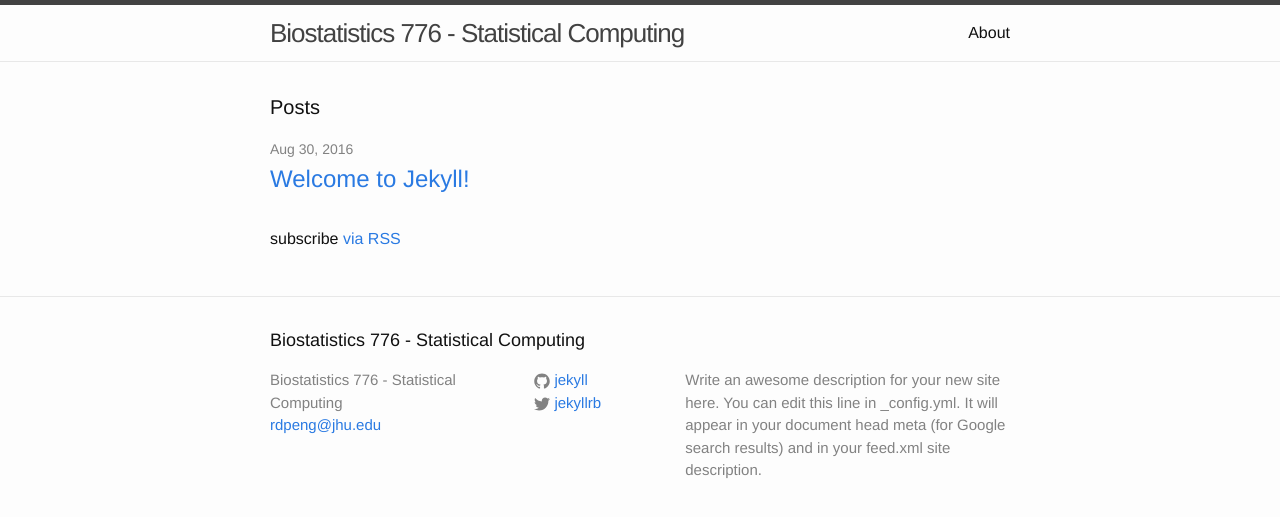
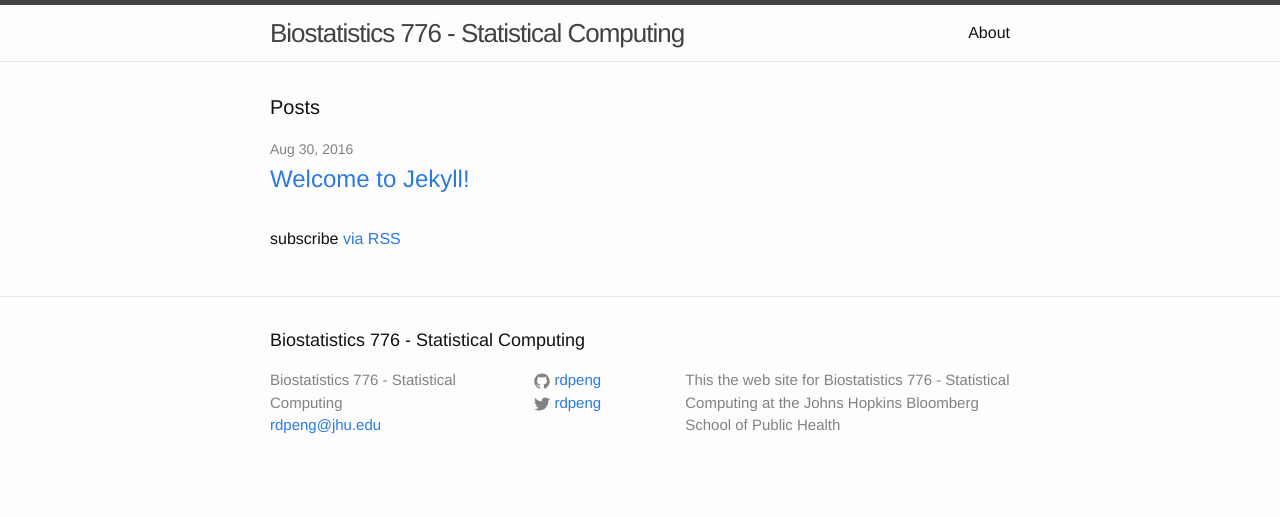
Before and after one commit to Max201510/Biostat776, a Jekyll site: the page built from index.html, in a window 1280 px wide. Shown: the top 517 px of the page. Built offline with Jekyll 4.4.1, drawn with Linux system fonts in a browser that asks for light colours.

Commit message:
Update content

```diff
--- a/_config.yml
+++ b/_config.yml
@@ -8,14 +8,11 @@
 # Site settings
 title: Biostatistics 776 - Statistical Computing
 email: rdpeng@jhu.edu
-description: > # this means to ignore newlines until "baseurl:"
-  Write an awesome description for your new site here. You can edit this
-  line in _config.yml. It will appear in your document head meta (for
-  Google search results) and in your feed.xml site description.
+description: This the web site for Biostatistics 776 - Statistical Computing at the Johns Hopkins Bloomberg School of Public Health
 baseurl: "" # the subpath of your site, e.g. /blog
-url: "http://yourdomain.com" # the base hostname & protocol for your site
-twitter_username: jekyllrb
-github_username:  jekyll
+url: "http://rdpeng.github.io/Biostat776" # the base hostname & protocol for your site
+twitter_username: rdpeng
+github_username:  rdpeng
 
 # Build settings
 markdown: kramdown
```
